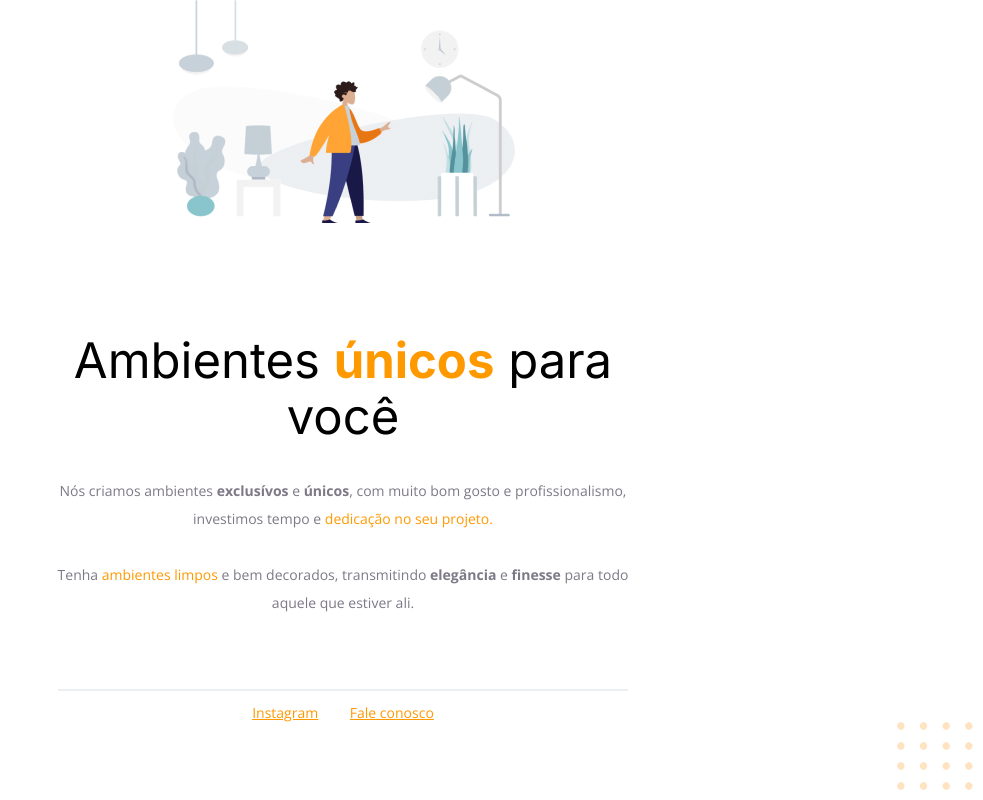
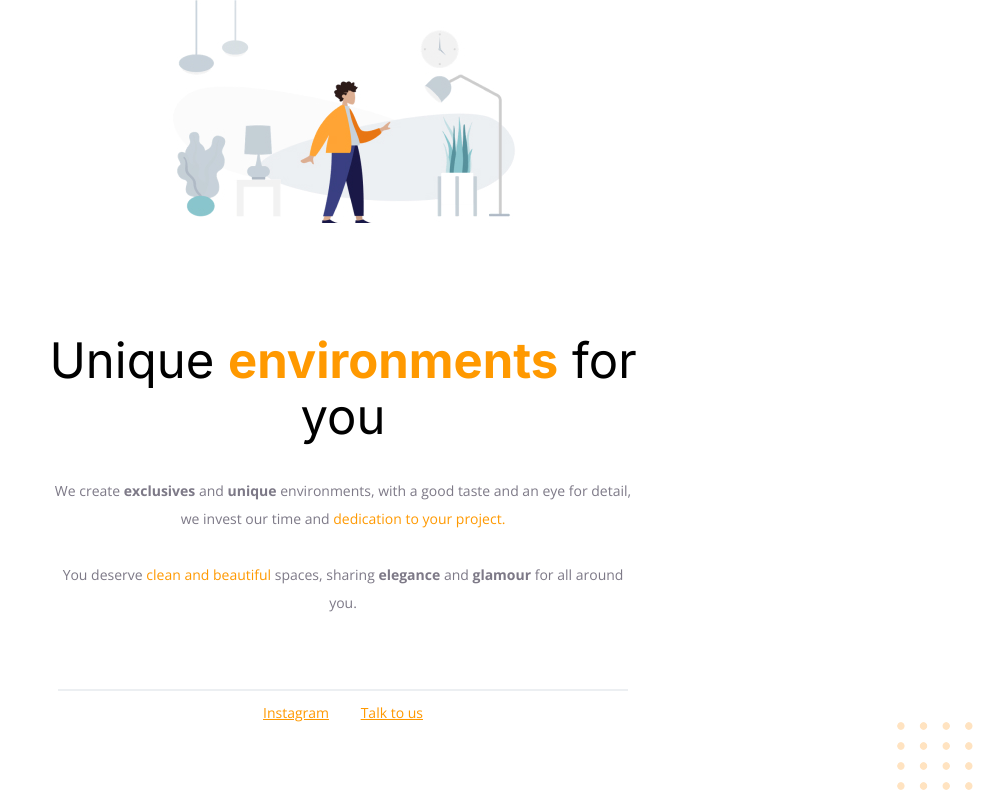
Before and after one commit to samuuhzica/projetoexplorer1, a plain HTML site: page index.html in a window 1280 px wide. Shown: the whole page, without its empty margins (297-1280 px from the left). Drawn offline with nearby package versions, Linux system fonts and the light colour scheme.

Commit message:
Update index.html
Change from the Portuguese to the English language.

```diff
--- a/index.html
+++ b/index.html
@@ -6,7 +6,7 @@
 
     <meta charset="UTF-8" />
     <meta name="viewport" content="width=device-width, initial-scale=1.0" />
-    <title>Móveis customizados</title>
+    <title>Customized Forniture</title>
 
     <link
       href="https://fonts.googleapis.com/css2?family=Inter:wght@400;700&family=Open+Sans:wght@400;700&display=swap"
@@ -18,20 +18,19 @@
     <img
       id="balls"
       src="Images/balls-decoration.svg"
-      alt="Bolinhas alaranjadas no canto da tela"
+      alt="orange little balls at the end the screen"
     />
     <div id="hero">
-      <img src="Images/image 1.jpg" alt="Pessoa na sala com moveis" />
-      <h1>Ambientes <span>únicos</span> para você</h1>
+      <img src="Images/image 1.jpg" alt="Person in a room " />
+      <h1>Unique  <span>environments</span> for you</h1>
       <p>
-        Nós criamos ambientes <strong>exclusívos</strong> e
-        <strong>únicos</strong>, com muito bom gosto e profissionalismo,
-        investimos tempo e <span>dedicação no seu projeto.</span>
+        We create  <strong>exclusives</strong> and <strong>unique</strong> environments, with a good taste and an eye for detail,
+        we invest our time and  <span>dedication to your project.</span>
         <br />
         <br />
-        Tenha <span>ambientes limpos</span> e bem decorados, transmitindo
-        <strong>elegância</strong> e <strong>finesse</strong>
-        para todo aquele que estiver ali.
+        You deserve <span>clean and beautiful</span> spaces, sharing
+        <strong>elegance</strong> and <strong>glamour</strong>
+        for all around you.
       </p>
     </div>
     <div id="footer">
@@ -40,7 +39,7 @@
         >Instagram</a
       >
 
-      <a href="mailto:samuelfreitasmendes@yahoo.com.br">Fale conosco</a>
+      <a href="mailto:samuelfreitasmendes@yahoo.com.br">Talk to us</a>
     </div>
   </body>
 </html>
```
